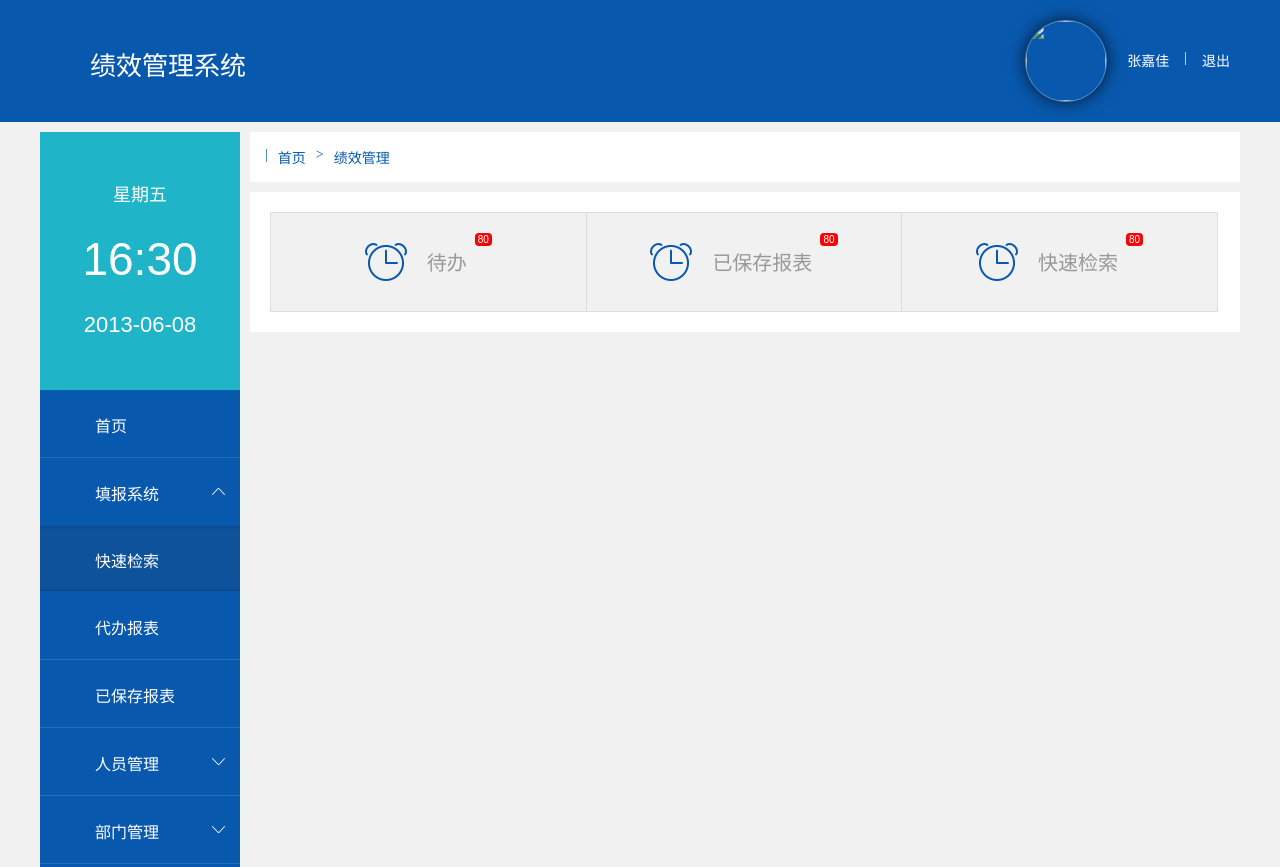
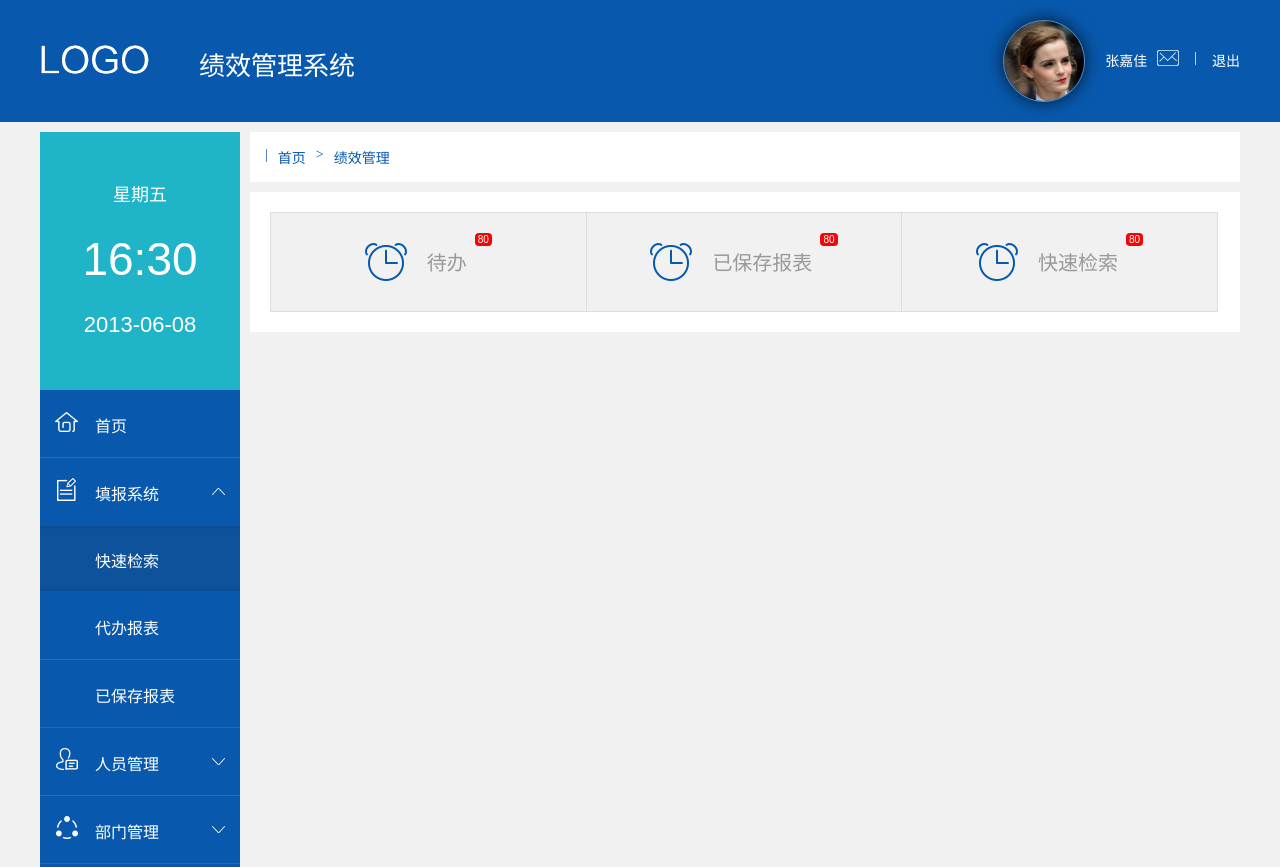
Before and after one commit to bugknightyyp/lsxpms, a website: page page/index.html in a window 1280 px wide. Shown: the top 867 px of the page. Drawn offline with nearby package versions, Linux system fonts and the light colour scheme; the site is published under a folder, as on GitHub Pages, so addresses that start at the root find nothing.

Commit message:
set the link of img in page

```diff
--- a/page/index.html
+++ b/page/index.html
@@ -9,16 +9,16 @@
    <div class="header-container">
       <div class="layout-container clearfix">
         <div class="log-wrap clearfix">
-          <a href="/" class="logo"><img src="/media/img/logo.png" alt=""></a>
+          <a href="/" class="logo"><img src="../media/img/logo.png" alt=""></a>
           <span class="site-name">绩效管理系统</span>
         </div>
         <div class="user-info-wrap clearfix">
           <div class="avatar-wrap">
-            <img src="/media/img/avatar.png" alt="">
+            <img src="../media/img/avatar.png" alt="">
           </div>
           <div class="adjust-wrap">
             <div class="name-warp">张嘉佳</div>
-            <div class="email-wrap"><img src="/media/img/icon-email.png" alt=""></div>
+            <div class="email-wrap"><img src="../media/img/icon-email.png" alt=""></div>
             <div class="seperate-line">|</div>
             <div class="logout-wrap">退出</div>
           </div>
@@ -35,13 +35,13 @@
         <ul class="tree-menu">
           <li class="">
             <a class="clearfix item" href="/page/index.html">
-              <span><img src="/media/img/icon-hourse.png" alt=""></span>
+              <span><img src="../media/img/icon-hourse.png" alt=""></span>
               <em>首页</em>
             </a>
           </li>
           <li class="open">
             <a class="clearfix item" href="/page/index.html">
-              <span><img src="/media/img/icon-report.png" alt=""></span>
+              <span><img src="../media/img/icon-report.png" alt=""></span>
               <em>填报系统</em>
               <i></i>
             </a>
@@ -68,14 +68,14 @@
           </li>
           <li>
             <a class="clearfix item" href="/page/index.html">
-              <span><img src="/media/img/icon-people.png" alt=""></span>
+              <span><img src="../media/img/icon-people.png" alt=""></span>
               <em>人员管理</em>
               <i></i>
             </a>
           </li>
           <li>
             <a class="clearfix item" href="/page/index.html">
-              <span><img src="/media/img/icon-department.png" alt=""></span>
+              <span><img src="../media/img/icon-department.png" alt=""></span>
               <em>部门管理</em>
               <i></i>
             </a>
```
